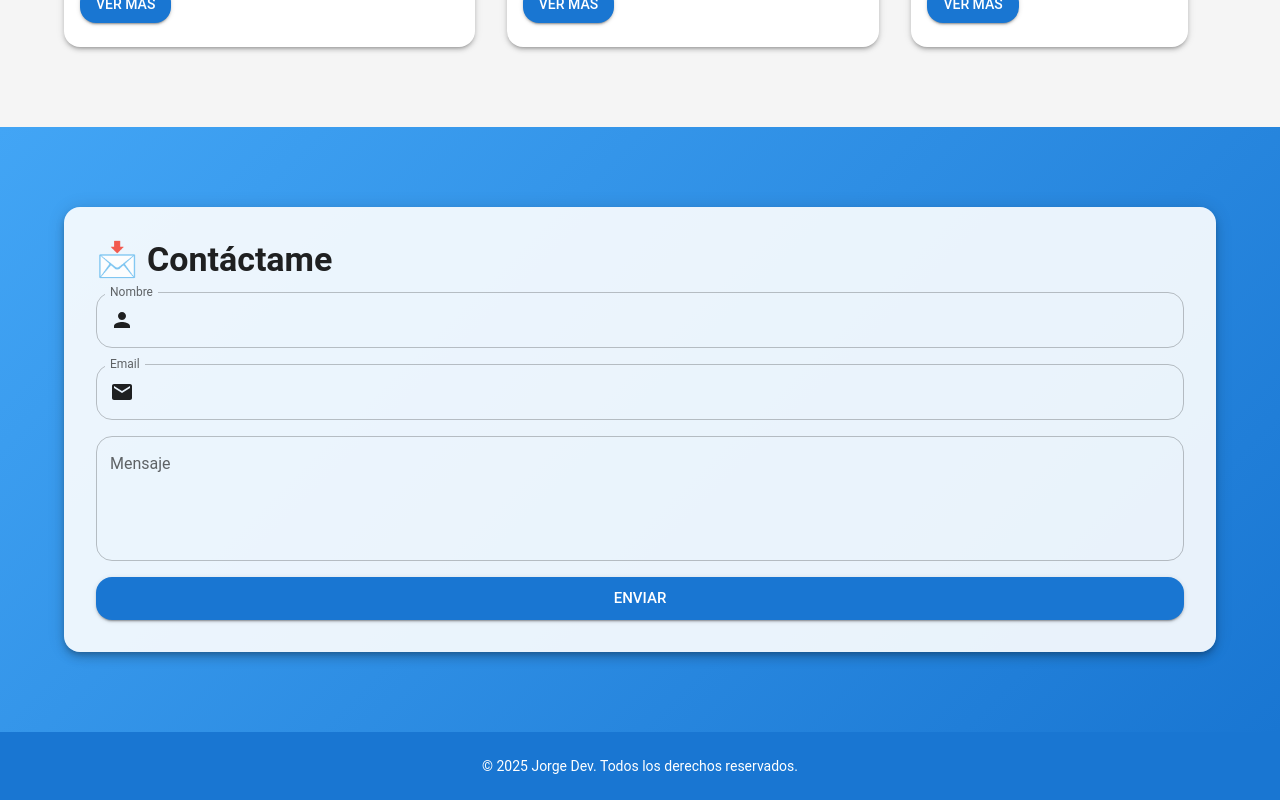
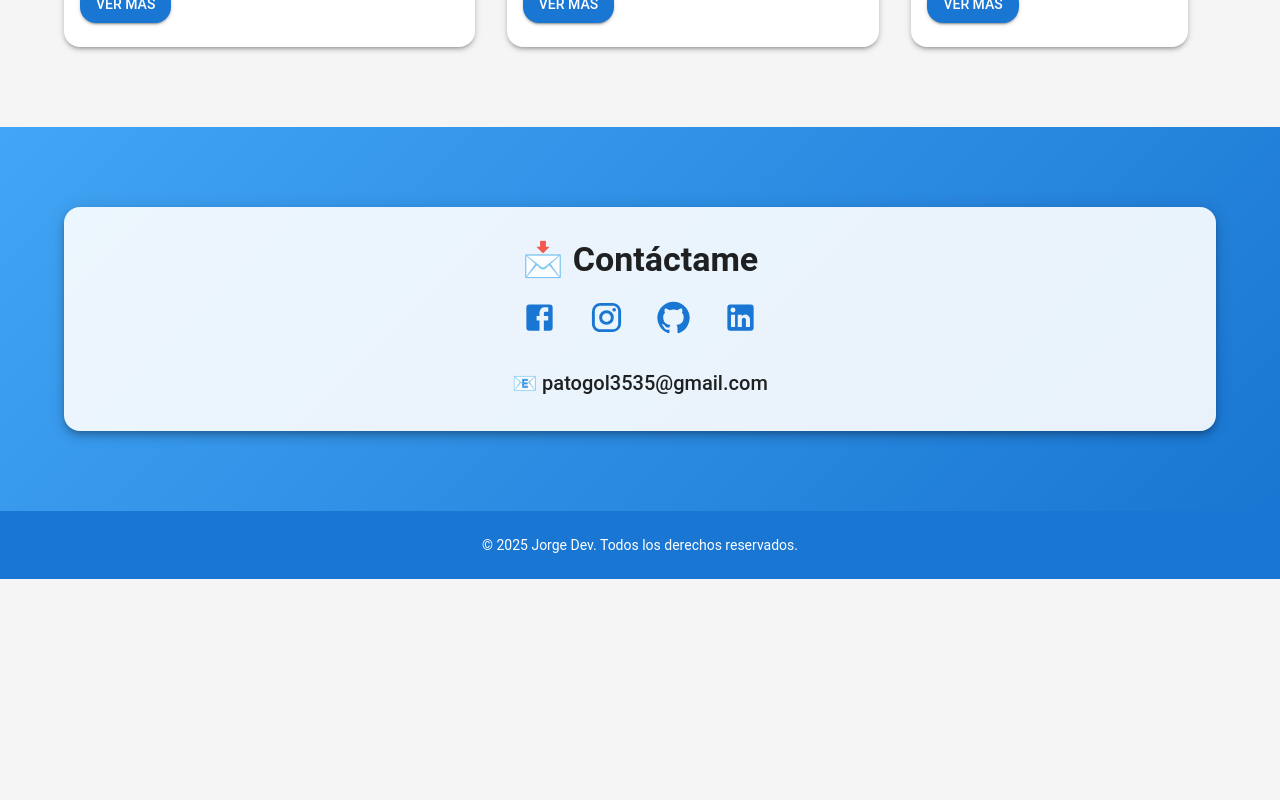
Before and after one commit to Patogol35/jorgito, a React (Vite) app: page / in a window 1280 px wide. Shown: the part 1714-2514 px from the top of the page. After the commit the page ends 2293 px from the top, so only its background shows below. Built offline with nearby package versions, Linux system fonts and the light colour scheme.

Commit message:
Update Contact.jsx

```diff
--- a/src/components/Contact.jsx
+++ b/src/components/Contact.jsx
@@ -1,15 +1,14 @@
-// components/Contact.jsx
 import {
   Container,
   Typography,
-  TextField,
-  Button,
   Paper,
   Stack,
   Box,
+  Link,
+  IconButton,
 } from "@mui/material";
-import { Email, Person } from "@mui/icons-material";
 import { motion } from "framer-motion";
+import { Email, GitHub, LinkedIn, Facebook, Instagram } from "@mui/icons-material";
 
 export default function Contact() {
   return (
@@ -21,36 +20,79 @@ export default function Contact() {
       }}
     >
       <Container>
-        <motion.div initial={{ opacity: 0, y: 50 }} animate={{ opacity: 1, y: 0 }}>
+        <motion.div
+          initial={{ opacity: 0, y: 50 }}
+          animate={{ opacity: 1, y: 0 }}
+        >
           <Paper
             elevation={6}
             sx={{
               p: 4,
               borderRadius: "16px",
               background: "rgba(255,255,255,0.9)",
+              textAlign: "center",
             }}
           >
             <Typography variant="h4" gutterBottom>
               📩 Contáctame
             </Typography>
-            <form>
-              <Stack spacing={2}>
-                <TextField
-                  fullWidth
-                  label="Nombre"
-                  InputProps={{ startAdornment: <Person sx={{ mr: 1 }} /> }}
-                />
-                <TextField
-                  fullWidth
-                  label="Email"
-                  InputProps={{ startAdornment: <Email sx={{ mr: 1 }} /> }}
-                />
-                <TextField fullWidth label="Mensaje" multiline rows={4} />
-                <Button variant="contained" size="large">
-                  Enviar
-                </Button>
+
+            <Stack spacing={3} alignItems="center">
+              {/* Redes sociales con íconos */}
+              <Stack direction="row" spacing={2}>
+                <IconButton
+                  component={Link}
+                  href="https://www.facebook.com/share/1C9RgHAPvL/"
+                  target="_blank"
+                  rel="noopener"
+                  color="primary"
+                >
+                  <Facebook fontSize="large" />
+                </IconButton>
+
+                <IconButton
+                  component={Link}
+                  href="https://www.instagram.com/jorge_patricio_26"
+                  target="_blank"
+                  rel="noopener"
+                  color="primary"
+                >
+                  <Instagram fontSize="large" />
+                </IconButton>
+
+                <IconButton
+                  component={Link}
+                  href="https://github.com/Patogol35"
+                  target="_blank"
+                  rel="noopener"
+                  color="primary"
+                >
+                  <GitHub fontSize="large" />
+                </IconButton>
+
+                <IconButton
+                  component={Link}
+                  href="https://www.linkedin.com/in/jorge-patricio-santamaría-cherrez-2a73792b2"
+                  target="_blank"
+                  rel="noopener"
+                  color="primary"
+                >
+                  <LinkedIn fontSize="large" />
+                </IconButton>
               </Stack>
-            </form>
+
+              {/* Correo */}
+              <Typography variant="h6">
+                📧{" "}
+                <Link
+                  href="mailto:patogol3535@gmail.com"
+                  underline="hover"
+                  color="inherit"
+                >
+                  patogol3535@gmail.com
+                </Link>
+              </Typography>
+            </Stack>
           </Paper>
         </motion.div>
       </Container>
```
